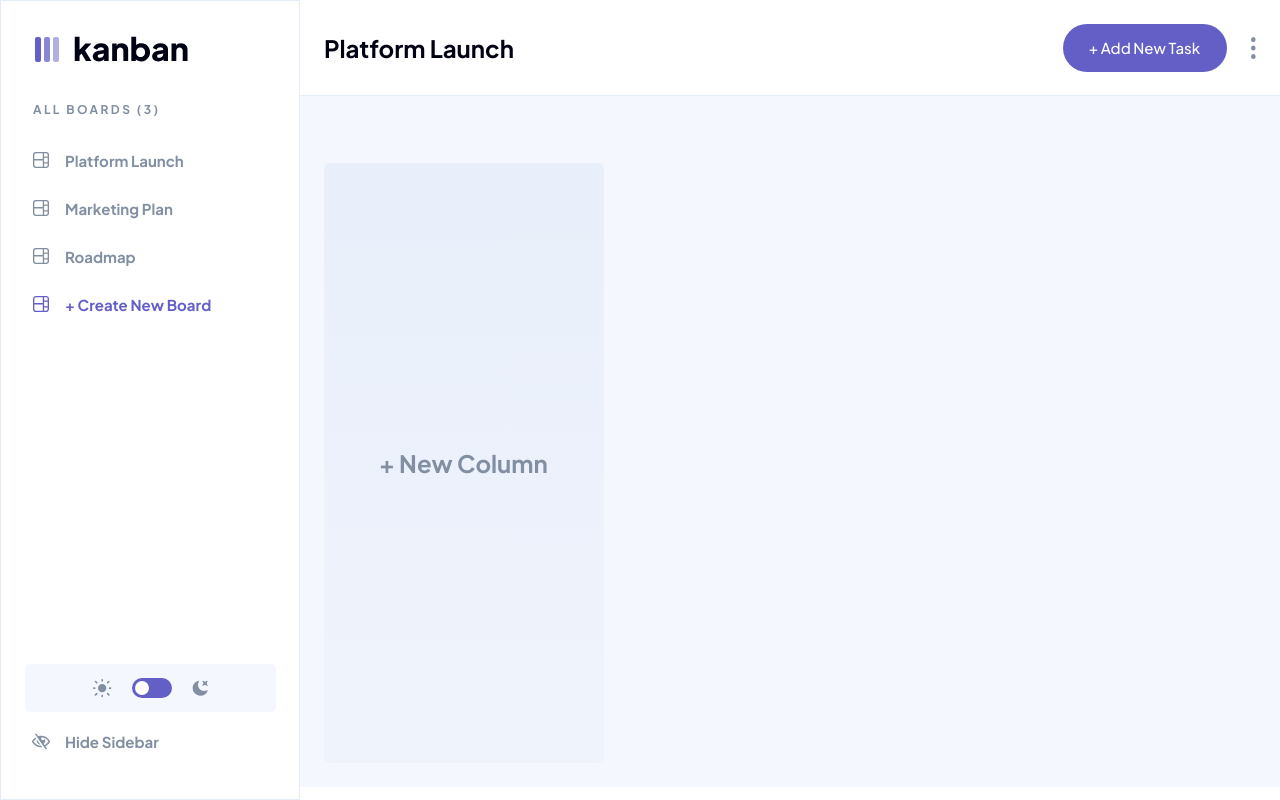
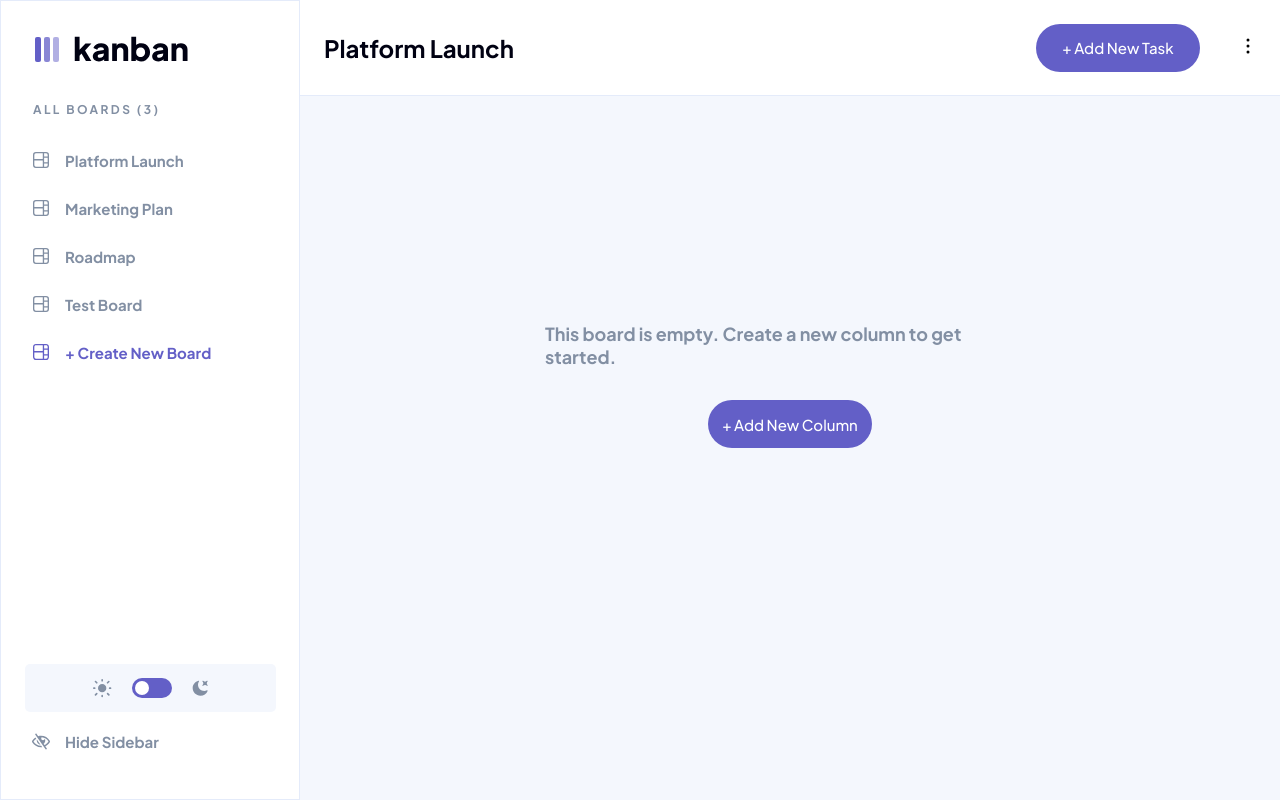
Before and after one commit to taavishthaman/kanban-task-management, a React (Create React App) app: page / in a window 1280 px wide. Built offline with nearby package versions, Linux system fonts and the light colour scheme.

Commit message:
add menus component

```diff
--- a/src/data/data.js
+++ b/src/data/data.js
@@ -438,6 +438,10 @@
         },
       ],
     },
+    {
+      name: "Test Board",
+      columns: [],
+    },
   ],
 };
 
--- a/src/features/tasks/Tasks.js
+++ b/src/features/tasks/Tasks.js
@@ -19,6 +19,10 @@
   useEffect(() => {
     setTasksData(boardData);
   }, [boardData]);
+
+  if (!tasksData || !tasksData.columns.length) {
+    return <EmptyBoard />;
+  }
 
   function onDragEnd(result) {
     const { destination, source, draggableId } = result;
--- a/src/features/tasks/ViewTask.js
+++ b/src/features/tasks/ViewTask.js
@@ -4,6 +4,7 @@
 import VerticalDots from "../../assets/icon-vertical-ellipsis.svg";
 import Select from "react-select";
 import StyledCheckbox from "../../ui/StyledCheckbox";
+import Menus from "../../ui/Menus";
 
 const FormBody = styled.div`
   display: flex;
@@ -81,12 +82,21 @@
     { value: "Doing", label: "Doing" },
     { value: "Done", label: "Done" },
   ];
+
   return (
     <Form>
       <FormBody>
         <StyledHeader>
           <StyledTitle>{title}</StyledTitle>
-          <Dots src={VerticalDots} />
+          <Menus>
+            <Menus.Menu>
+              <Menus.Toggle id={"view"} />
+              <Menus.List id={"view"}>
+                <Menus.Button type="edit">Edit Task</Menus.Button>
+                <Menus.Button type="delete">Delete Task</Menus.Button>
+              </Menus.List>
+            </Menus.Menu>
+          </Menus>
         </StyledHeader>
         {description && <StyledDescription>{description}</StyledDescription>}
         {subtasks && (
--- a/src/ui/AppLayout.js
+++ b/src/ui/AppLayout.js
@@ -22,9 +22,12 @@
   width: ${(props) => {
     return props.hide === true ? "100vw" : "calc(100vw - 30rem)";
   }};
+  transition: width 0.2s ease;
   background-color: var(--color-light-grey-light);
   padding: 2.4rem;
   overflow-x: scroll;
+  height: calc(100vh - 9.6rem);
+  position: relative;
 `;
 
 function AppLayout() {
--- a/src/ui/Header.js
+++ b/src/ui/Header.js
@@ -1,6 +1,6 @@
 import { styled } from "styled-components";
 import Button from "./Button";
-import VerticalDots from "../assets/icon-vertical-ellipsis.svg";
+import Menus from "./Menus";
 import LogoLight from "../assets/company-logo-light.svg";
 import Modal from "./Modal";
 import AddTask from "../features/tasks/AddTask";
@@ -77,7 +77,15 @@
             <AddTask />
           </Modal.Window>
         </Modal>
-        <Dots src={VerticalDots} />
+        <Menus>
+          <Menus.Menu>
+            <Menus.Toggle id={"view"} />
+            <Menus.List id={"view"}>
+              <Menus.Button type="edit">Edit Task</Menus.Button>
+              <Menus.Button type="delete">Delete Task</Menus.Button>
+            </Menus.List>
+          </Menus.Menu>
+        </Menus>
       </TaskContainer>
     </StyledHeader>
   );
--- /dev/null
+++ b/src/ui/Menus.js
@@ -0,0 +1,149 @@
+import { createContext, useContext, useState } from "react";
+import { createPortal } from "react-dom";
+import { HiEllipsisVertical } from "react-icons/hi2";
+import styled from "styled-components";
+import { useOutsideClick } from "../hooks/useOutsideClick";
+
+const Menu = styled.div`
+  display: flex;
+  align-items: center;
+  justify-content: flex-end;
+`;
+
+const StyledToggle = styled.button`
+  background: none;
+  border: none;
+  padding: 0.4rem;
+  transform: translateX(0.8rem);
+  transition: all 0.2s;
+
+  &:hover {
+    background-color: var(--color-grey-100);
+  }
+
+  & svg {
+    width: 2.4rem;
+    height: 2.4rem;
+    color: var(--color-grey-700);
+  }
+`;
+
+const StyledList = styled.ul`
+  position: fixed;
+  box-shadow: 0px 10px 20px 0px rgba(54, 78, 126, 0.25);
+  border-radius: 8px;
+  display: block;
+  list-style-type: none;
+  background-color: var(--color-white);
+  z-index: 10;
+  width: 19.2rem;
+  height: 9.4rem;
+  overflow: hidden;
+  right: ${(props) => props.position.x}px;
+  top: ${(props) => props.position.y}px;
+`;
+
+const StyledButton = styled.button`
+  width: 100%;
+  text-align: left;
+  background: none;
+  border: none;
+  padding: 1.6rem 1.6rem;
+  transition: all 0.2s;
+
+  display: flex;
+  align-items: center;
+  gap: 1.6rem;
+
+  font-size: 1.3rem;
+  font-style: normal;
+  font-weight: 500;
+  line-height: 1.5rem;
+
+  color: ${(props) => {
+    return props.type === "edit"
+      ? "var(--color-medium-grey)"
+      : "var(--color-red)";
+  }};
+
+  &:hover {
+    background-color: var(--color-light-grey-light);
+  }
+`;
+
+const MenusContext = createContext();
+
+function Menus({ children }) {
+  const [openId, setOpenId] = useState("");
+  const [position, setPosition] = useState(null);
+
+  const close = () => setOpenId("");
+  const open = setOpenId;
+
+  return (
+    <MenusContext.Provider
+      value={{ openId, open, close, position, setPosition }}
+    >
+      {children}
+    </MenusContext.Provider>
+  );
+}
+
+function Toggle({ id }) {
+  const { openId, close, open, setPosition } = useContext(MenusContext);
+
+  function handleClick(e) {
+    const rect = e.target.closest("button").getBoundingClientRect();
+
+    setPosition({
+      x: -50,
+      y: 80,
+    });
+    e.preventDefault();
+
+    openId === "" || openId !== id ? open(id) : close();
+  }
+  return (
+    <StyledToggle onClick={(e) => handleClick(e)}>
+      <HiEllipsisVertical />
+    </StyledToggle>
+  );
+}
+
+function List({ id, children }) {
+  const { openId, position, close } = useContext(MenusContext);
+  const { ref } = useOutsideClick(close);
+
+  if (openId !== id) return null;
+
+  return (
+    <StyledList position={position} ref={ref}>
+      {children}
+    </StyledList>
+  );
+}
+
+function Button({ children, icon, onClick, type }) {
+  const { close } = useContext(MenusContext);
+
+  function handleClick(e) {
+    onClick?.();
+    close();
+  }
+
+  return (
+    <li>
+      <StyledButton onClick={(e) => handleClick(e)} type={type}>
+        {icon}
+        <span>{children}</span>
+      </StyledButton>
+    </li>
+  );
+}
+
+Menus.Menu = Menu;
+Menus.Toggle = Toggle;
+Menus.List = List;
+Menus.Button = Button;
+
+export default Menus;
```
